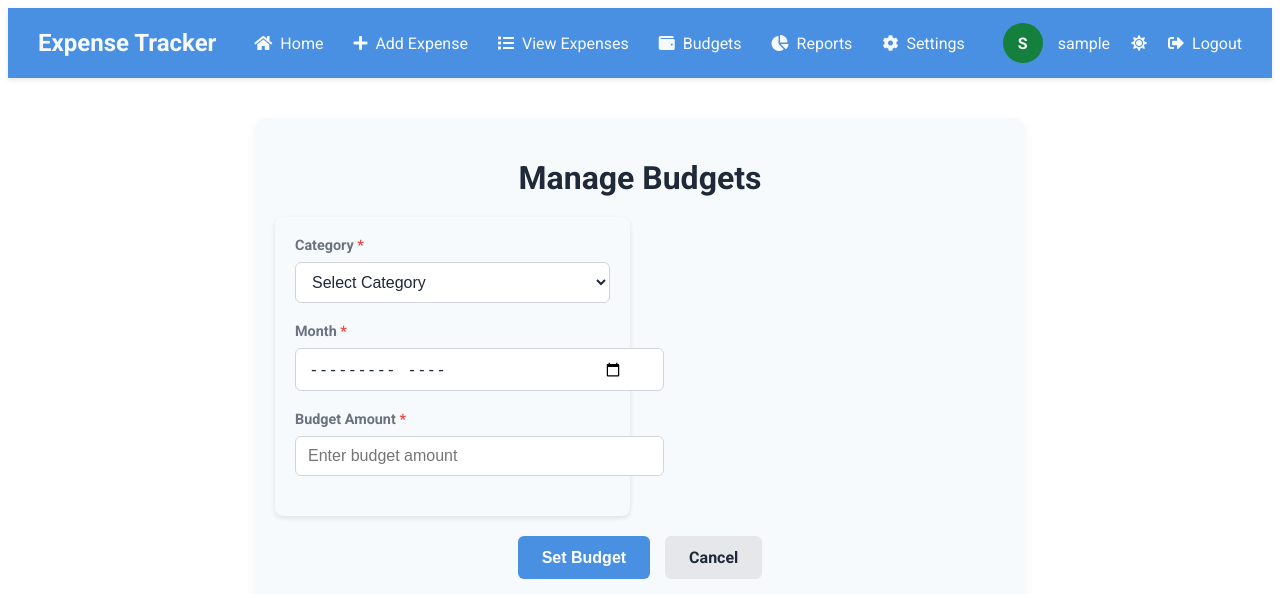
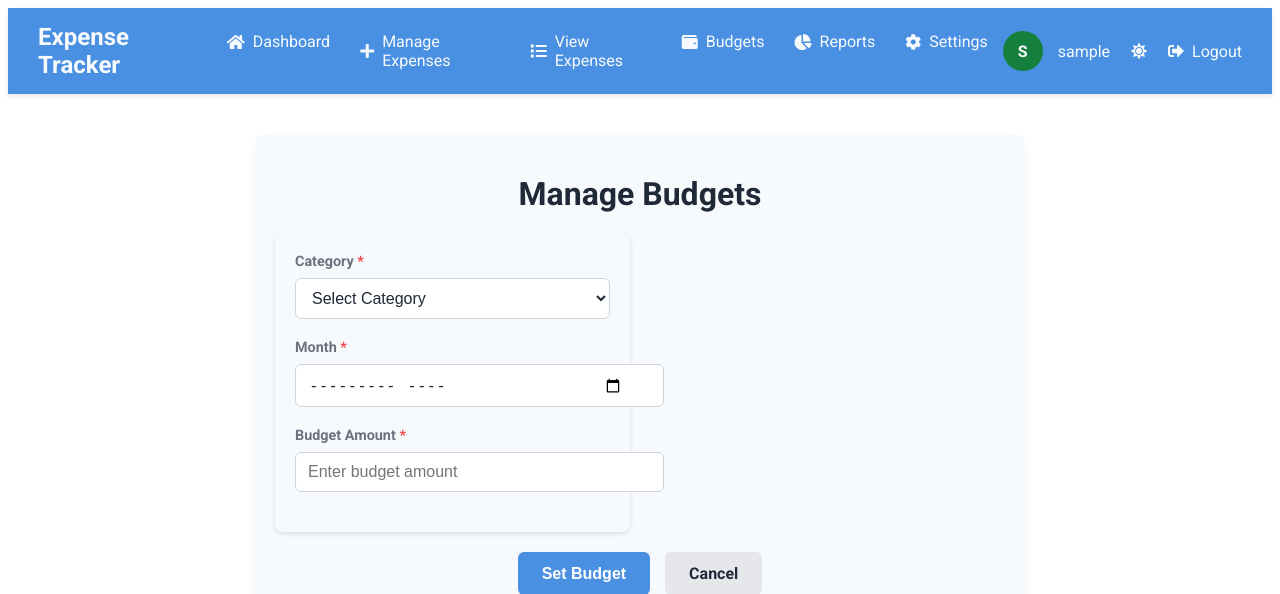
Before and after one commit to hesnyandoro/PennyPulse, a PHP site: page /set_budget.php in a window 1280 px wide. Shown: the top 594 px of the page. Run offline with PHP 8.4, Linux system fonts and the light colour scheme; the visitor is signed in with stand-in values (Sample User, id 1); tables that the repository leaves empty or names only in its code hold one stand-in row (values such as "Sample post").

Commit message:
Refactor set_budget.php: update navigation link text from 'Home' to 'Dashboard' and 'Add Expense' to 'Manage Expenses' for improved clarity

```diff
--- a/set_budget.php
+++ b/set_budget.php
@@ -333,8 +333,8 @@ unset($budget); //ensures the second loop can operate on the original, unmodifie
         <nav class="navbar">
             <div class="logo">Expense Tracker</div>
             <ul class="nav-links">
-                <li><a href="index.php"><i class="fas fa-home"></i> Home</a></li>
-                <li><a href="add_expense.php"><i class="fas fa-plus"></i> Add Expense</a></li>
+                <li><a href="index.php"><i class="fas fa-home"></i> Dashboard</a></li>
+                <li><a href="add_expense.php"><i class="fas fa-plus"></i> Manage Expenses</a></li>
                 <li><a href="view_expenses.php"><i class="fas fa-list"></i> View Expenses</a></li>
                 <li><a href="set_budget.php"><i class="fas fa-wallet"></i> Budgets</a></li>
                 <li><a href="reports.php"><i class="fas fa-chart-pie"></i> Reports</a></li>
```
